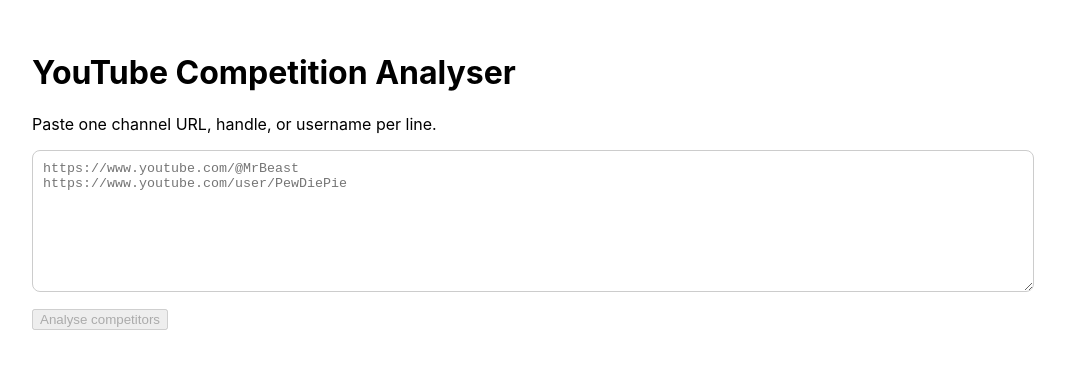
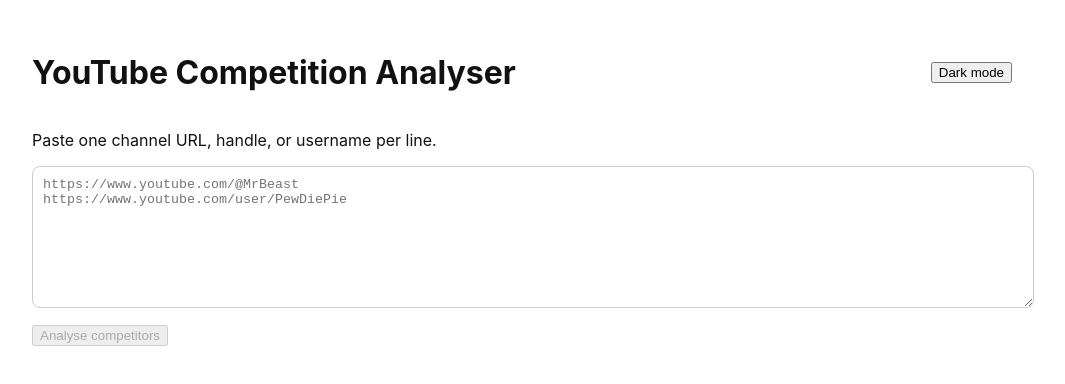
Before and after one commit to oni-swr/youtube-competition-analyser, a React (Vite) app: page / in a window 1280 px wide. Shown: the top 384 px of the page, without its empty margins (118-1183 px from the left). Built offline with nearby package versions, Linux system fonts and the light colour scheme.

Commit message:
Add dark mode, channel input persistence, and views-per-sub column

```diff
--- a/src/App.tsx
+++ b/src/App.tsx
@@ -1,9 +1,15 @@
-import { useMemo, useState } from 'react'
+import { useEffect, useMemo, useState } from 'react'
 import { ChannelTable } from './components/ChannelTable'
 import { fetchCompetitionMetrics, type ChannelMetrics } from './lib/youtube'
 
+const STORAGE_KEYS = {
+  channels: 'yt-competition-channels',
+  darkMode: 'yt-competition-dark-mode'
+} as const
+
 export function App() {
-  const [rawInput, setRawInput] = useState('')
+  const [rawInput, setRawInput] = useState(() => localStorage.getItem(STORAGE_KEYS.channels) ?? '')
+  const [darkMode, setDarkMode] = useState(() => localStorage.getItem(STORAGE_KEYS.darkMode) === 'true')
   const [loading, setLoading] = useState(false)
   const [error, setError] = useState<string | null>(null)
   const [rows, setRows] = useState<ChannelMetrics[]>([])
@@ -12,6 +18,14 @@ export function App() {
     () => rawInput.split('\n').map((line) => line.trim()).filter(Boolean),
     [rawInput]
   )
+
+  useEffect(() => {
+    localStorage.setItem(STORAGE_KEYS.channels, rawInput)
+  }, [rawInput])
+
+  useEffect(() => {
+    localStorage.setItem(STORAGE_KEYS.darkMode, String(darkMode))
+  }, [darkMode])
 
   const fetchData = async () => {
     const apiKey = import.meta.env.VITE_YOUTUBE_API_KEY
@@ -34,14 +48,37 @@ export function App() {
   }
 
   return (
-    <main style={{ maxWidth: 980, margin: '0 auto', padding: 24, fontFamily: 'Inter, Arial, sans-serif' }}>
-      <h1>YouTube Competition Analyser</h1>
+    <main
+      style={{
+        maxWidth: 980,
+        margin: '0 auto',
+        padding: 24,
+        fontFamily: 'Inter, Arial, sans-serif',
+        minHeight: '100vh',
+        backgroundColor: darkMode ? '#0d1117' : '#ffffff',
+        color: darkMode ? '#e6edf3' : '#111111',
+        transition: 'background-color 0.2s ease, color 0.2s ease'
+      }}
+    >
+      <div style={{ display: 'flex', justifyContent: 'space-between', alignItems: 'center', gap: 16 }}>
+        <h1>YouTube Competition Analyser</h1>
+        <button type="button" onClick={() => setDarkMode((current) => !current)}>
+          {darkMode ? 'Light mode' : 'Dark mode'}
+        </button>
+      </div>
       <p>Paste one channel URL, handle, or username per line.</p>
       <textarea
         value={rawInput}
         onChange={(event) => setRawInput(event.target.value)}
         rows={8}
-        style={{ width: '100%', padding: 10, borderRadius: 8, border: '1px solid #ccc' }}
+        style={{
+          width: '100%',
+          padding: 10,
+          borderRadius: 8,
+          border: darkMode ? '1px solid #30363d' : '1px solid #ccc',
+          backgroundColor: darkMode ? '#161b22' : '#ffffff',
+          color: darkMode ? '#e6edf3' : '#111111'
+        }}
         placeholder={'https://www.youtube.com/@MrBeast\nhttps://www.youtube.com/user/PewDiePie'}
       />
       <div style={{ marginTop: 12 }}>
@@ -49,8 +86,8 @@ export function App() {
           {loading ? 'Loading…' : 'Analyse competitors'}
         </button>
       </div>
-      {error ? <p style={{ color: 'crimson' }}>{error}</p> : null}
-      {rows.length > 0 ? <ChannelTable rows={rows} /> : null}
+      {error ? <p style={{ color: '#ff6b6b' }}>{error}</p> : null}
+      {rows.length > 0 ? <ChannelTable rows={rows} darkMode={darkMode} /> : null}
     </main>
   )
 }
--- a/src/components/ChannelTable.tsx
+++ b/src/components/ChannelTable.tsx
@@ -16,10 +16,22 @@ const columns = [
   columnHelper.accessor('viewCount', {
     header: 'Total views',
     cell: ({ getValue }) => getValue().toLocaleString()
+  }),
+  columnHelper.display({
+    id: 'viewsPerSubscriber',
+    header: 'Views / sub',
+    cell: ({ row }) => {
+      const subscribers = row.original.subscriberCount
+      const views = row.original.viewCount
+      if (subscribers === 0) {
+        return 'N/A'
+      }
+      return (views / subscribers).toFixed(2)
+    }
   })
 ]
 
-export function ChannelTable({ rows }: { rows: ChannelMetrics[] }) {
+export function ChannelTable({ rows, darkMode = false }: { rows: ChannelMetrics[]; darkMode?: boolean }) {
   const table = useReactTable({ data: rows, columns, getCoreRowModel: getCoreRowModel() })
 
   return (
@@ -28,7 +40,14 @@ export function ChannelTable({ rows }: { rows: ChannelMetrics[] }) {
         {table.getHeaderGroups().map((headerGroup) => (
           <tr key={headerGroup.id}>
             {headerGroup.headers.map((header) => (
-              <th key={header.id} style={{ textAlign: 'left', borderBottom: '1px solid #ddd', padding: 8 }}>
+              <th
+                key={header.id}
+                style={{
+                  textAlign: 'left',
+                  borderBottom: darkMode ? '1px solid #30363d' : '1px solid #ddd',
+                  padding: 8
+                }}
+              >
                 {flexRender(header.column.columnDef.header, header.getContext())}
               </th>
             ))}
@@ -39,7 +58,13 @@ export function ChannelTable({ rows }: { rows: ChannelMetrics[] }) {
         {table.getRowModel().rows.map((row) => (
           <tr key={row.id}>
             {row.getVisibleCells().map((cell) => (
-              <td key={cell.id} style={{ borderBottom: '1px solid #eee', padding: 8 }}>
+              <td
+                key={cell.id}
+                style={{
+                  borderBottom: darkMode ? '1px solid #21262d' : '1px solid #eee',
+                  padding: 8
+                }}
+              >
                 {flexRender(cell.column.columnDef.cell, cell.getContext())}
               </td>
             ))}
```
